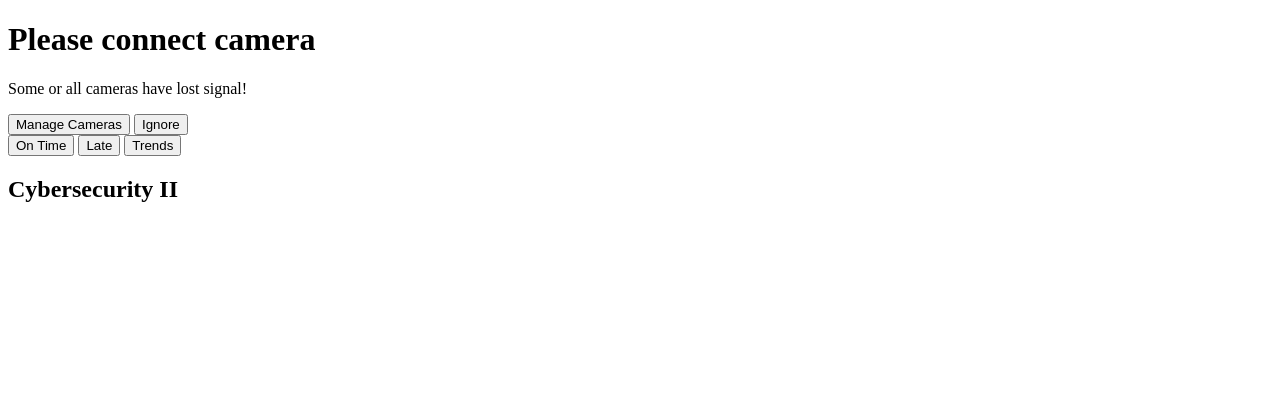
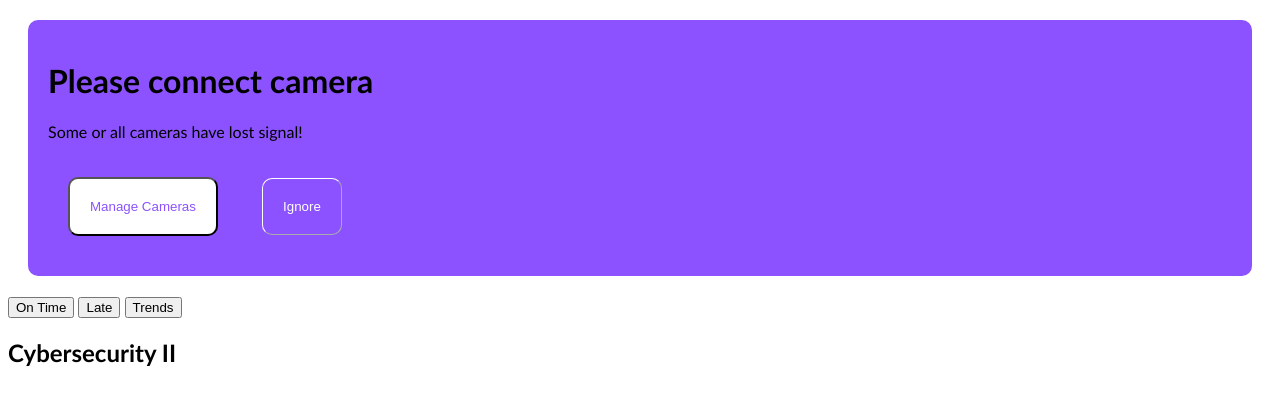
Before and after one commit to Louis-Ladd/FRAttendance, a Flask app: page /dashboard in a window 1280 px wide. Shown: the top 405 px of the page. Run offline with Flask 3, Linux system fonts and the light colour scheme.

Commit message:
Started Styling Dashboard

```diff
--- /dev/null
+++ b/Facial Recognition Code/src/static/css/dashboard.css
@@ -0,0 +1,45 @@
+body{
+    font-family: 'Gill Sans', 'Gill Sans MT', Calibri, 'Trebuchet MS', sans-serif;
+}
+
+
+.dash-dashboard-container {
+    display: grid;
+    grid-template-columns: repeat(3, 1fr);
+    grid-template-rows: auto;
+    gap: 1rem;
+}
+
+.dash-camera-warning {
+    grid-column: 1 / -1;
+    padding: 20px;
+    background-color:#8C52FF;
+    border-radius: 10px;
+    margin: 20px;
+}
+
+.dash-overview-section {
+    grid-column: 1 / 3;
+}
+
+.dash-cybersecurity-section {
+    grid-column: 3 / 4;
+}
+
+.filled{
+    padding: 20px;
+    background-color:#ffffff;
+    border-radius: 10px;
+    margin: 20px;
+    color: #8C52FF;
+}
+
+.unfilled{
+    padding: 20px;
+    background-color:transparent;
+    border-radius: 10px;
+    margin: 20px;
+    color: #ffffff;
+    border-color: #ffffff;
+    border-width: 1px;
+}
--- a/Facial Recognition Code/src/templates/dashboard.html
+++ b/Facial Recognition Code/src/templates/dashboard.html
@@ -4,18 +4,19 @@
     <meta charset="UTF-8">
     <meta name="viewport" content="width=device-width, initial-scale=1.0">
     <title>Class Dashboard</title>
-    <!-- Add your stylesheet link here -->
+    <link rel="stylesheet" href="static/css/dashboard.css" />
 
 </head>
 <body>
     <div class="dashboard-container">
         <!-- Camera Connection Warning -->
-        <div class="camera-warning">
+        <div class="dash-camera-warning">
             <h1>Please connect camera</h1>
             <p>Some or all cameras have lost signal!</p>
             <div class="camera-buttons">
-                <button class="manage">Manage Cameras</button>
-                <button class="ignore">Ignore</button>
+                <button class="filled">Manage Cameras</button>
+                <button class="unfilled">Ignore</button>
+                <!-- Filled = white background, unfilled = just white boarder (ignore)-->
             </div>
         </div>
 
```
Also changed, not shown: Facial Recognition Code/src/static/css/main.css (+0 -24 lines).
